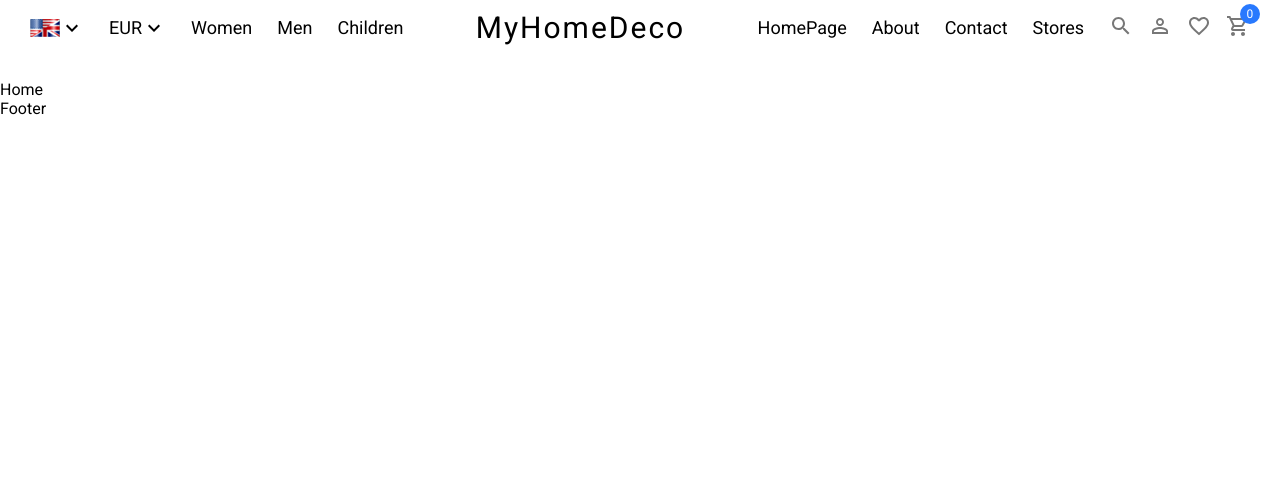
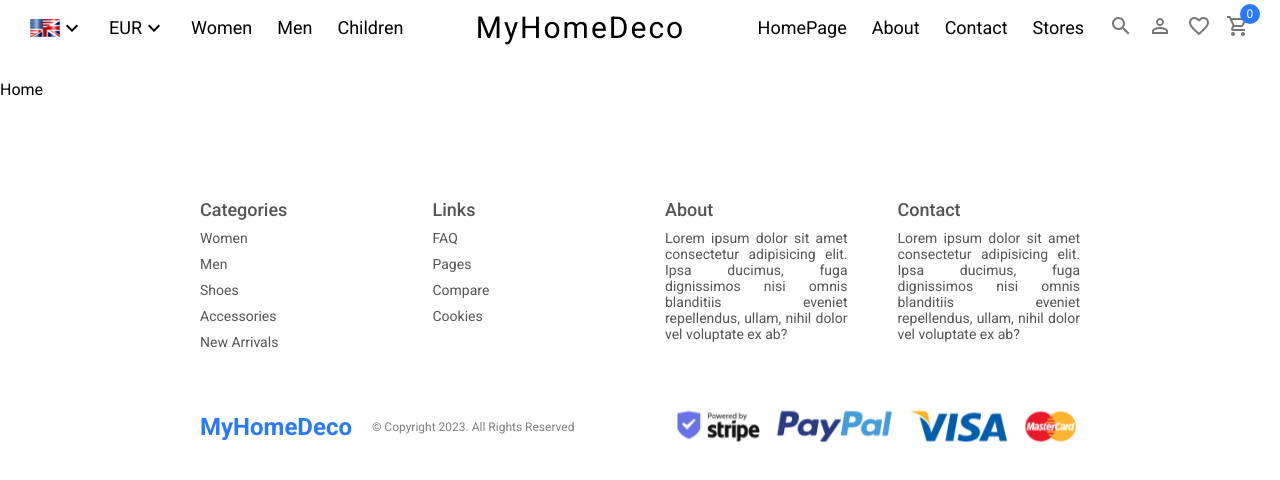
Before and after one commit to georgelungu/online-store, a React (Vite) app: page / in a window 1280 px wide. Shown: the top 480 px of the page. Built offline with nearby package versions, Linux system fonts and the light colour scheme.

Commit message:
finished styling footer

```diff
--- a/src/components/Footer/Footer.jsx
+++ b/src/components/Footer/Footer.jsx
@@ -1,8 +1,46 @@
 import React from 'react'
+
+import "./Footer.scss"
 
 const Footer = () => {
   return (
-    <div>Footer</div>
+    <div className='footer'>
+        <div className="top">
+            <div className="item">
+                <h1>Categories</h1>
+                <span>Women</span>
+                <span>Men</span>
+                <span>Shoes</span>
+                <span>Accessories</span>
+                <span>New Arrivals</span>
+            </div>
+            <div className="item">
+                <h1>Links</h1>
+                <span>FAQ</span>
+                <span>Pages</span>
+                {/* <span>Stores</span> */}
+                <span>Compare</span>
+                <span>Cookies</span>
+            </div>
+            <div className="item">
+                <h1>About</h1>
+                <span>Lorem ipsum dolor sit amet consectetur adipisicing elit. Ipsa ducimus, fuga dignissimos nisi omnis blanditiis eveniet repellendus, ullam, nihil dolor vel voluptate ex ab?</span>
+            </div>
+            <div className="item">
+            <h1>Contact</h1>
+                <span>Lorem ipsum dolor sit amet consectetur adipisicing elit. Ipsa ducimus, fuga dignissimos nisi omnis blanditiis eveniet repellendus, ullam, nihil dolor vel voluptate ex ab?</span>
+            </div>
+        </div>
+        <div className="bottom">
+            <div className="left">
+                <span className="logo">MyHomeDeco</span>
+                <span className="copyright">© Copyright 2023. All Rights Reserved</span>
+            </div>
+            <div className="right">
+                <img src="/img/payment.png" alt="" />
+            </div>
+        </div>
+    </div>
   )
 }
 
--- /dev/null
+++ b/src/components/Footer/Footer.scss
@@ -0,0 +1,55 @@
+.footer{
+    margin: 100px 200px 20px 200px;
+
+    .top{
+        display: flex;
+        gap: 50px;
+
+        .item{
+            flex: 1;
+            display: flex;
+            flex-direction: column;
+            gap: 10px;
+            text-align: justify;
+            font-size: 14px;
+
+            h1{
+                font-size: 18px;
+                font-weight: 500;
+                color: #555;
+            }
+
+            span{
+                color: #555;
+            }
+        }
+    }
+
+    .bottom{
+        display: flex;
+        align-items: center;
+        justify-content: space-between;
+        margin-top: 50px;
+        .left{
+            display: flex;
+            align-items: center;
+
+            .logo{
+                color: #2879fe;
+                font-weight: bold;
+                font-size: 24px;
+            }
+
+            .copyright{
+                margin-left: 20px;
+                font-size: 12px;
+                color: gray;
+            }
+        }
+        .right{
+            img{
+                height: 50px;
+            }
+        }
+    }
+}
```
Also changed, not shown: public/img/payment.png.
